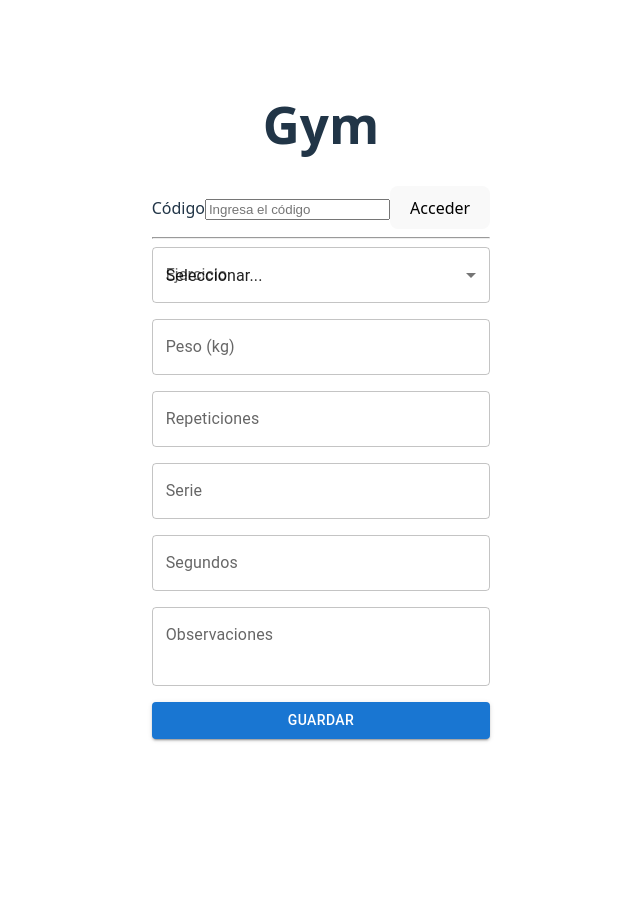
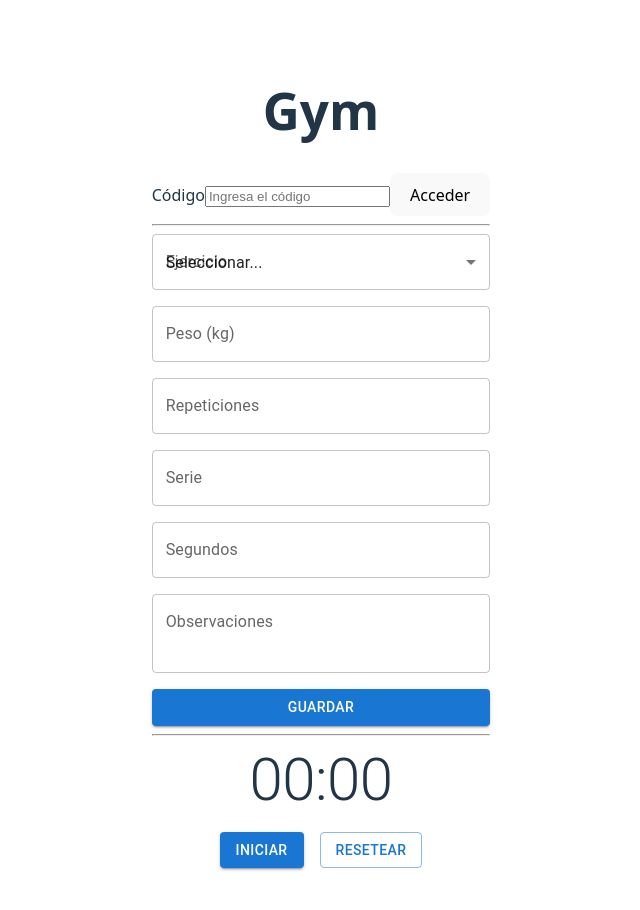
Before and after one commit to goalritmo/gym, a React (Vite) app in the folder frontend/: page / in a window 1280 px wide. Shown: the top 910 px of the page, without its empty margins (319-959 px from the left). Before the commit the page ends 800 px from the top, so only its background shows below. Built offline with nearby package versions, Linux system fonts and the light colour scheme.

Commit message:
feat(timer): implement TimerComponent with TDD approach; add start/pause/reset functionality with MM:SS format; integrate Material UI buttons and typography

```diff
--- a/frontend/src/App.tsx
+++ b/frontend/src/App.tsx
@@ -1,6 +1,7 @@
 import './App.css'
-import LoginComponent from './components/auth/LoginComponent'
-import WorkoutForm from './components/workout/WorkoutForm'
+import LoginComponent from './components/auth/LoginComponent.tsx'
+import WorkoutForm from './components/workout/WorkoutForm.tsx'
+import TimerComponent from './components/timer/TimerComponent.tsx'
 
 function App() {
   return (
@@ -9,6 +10,8 @@ function App() {
       <LoginComponent />
       <hr />
       <WorkoutForm exercises={[{ id: 1, name: 'Press de Banca' }]} onSubmit={() => {}} />
+      <hr />
+      <TimerComponent />
     </div>
   )
 }
--- /dev/null
+++ b/frontend/src/components/timer/TimerComponent.tsx
@@ -0,0 +1,70 @@
+import { useState, useEffect, useRef } from 'react'
+import { Button, Stack, Typography } from '@mui/material'
+
+export default function TimerComponent() {
+  const [time, setTime] = useState(0)
+  const [isRunning, setIsRunning] = useState(false)
+  const intervalRef = useRef<number | null>(null)
+
+  useEffect(() => {
+    if (isRunning) {
+      intervalRef.current = setInterval(() => {
+        setTime(prevTime => prevTime + 1)
+      }, 1000)
+    } else {
+      if (intervalRef.current) {
+        clearInterval(intervalRef.current)
+        intervalRef.current = null
+      }
+    }
+
+    return () => {
+      if (intervalRef.current) {
+        clearInterval(intervalRef.current)
+      }
+    }
+  }, [isRunning])
+
+  const formatTime = (seconds: number): string => {
+    const minutes = Math.floor(seconds / 60)
+    const remainingSeconds = seconds % 60
+    return `${minutes.toString().padStart(2, '0')}:${remainingSeconds.toString().padStart(2, '0')}`
+  }
+
+  const handleStart = () => {
+    setIsRunning(true)
+  }
+
+  const handlePause = () => {
+    setIsRunning(false)
+  }
+
+  const handleReset = () => {
+    setIsRunning(false)
+    setTime(0)
+  }
+
+  return (
+    <Stack spacing={2} alignItems="center">
+      <Typography variant="h2" component="div">
+        {formatTime(time)}
+      </Typography>
+
+      <Stack direction="row" spacing={2}>
+        {!isRunning ? (
+          <Button variant="contained" onClick={handleStart}>
+            Iniciar
+          </Button>
+        ) : (
+          <Button variant="contained" onClick={handlePause}>
+            Pausar
+          </Button>
+        )}
+
+        <Button variant="outlined" onClick={handleReset}>
+          Resetear
+        </Button>
+      </Stack>
+    </Stack>
+  )
+}
```
Also changed, not shown: 1 other file (tests, documents, lock files or other folders).
